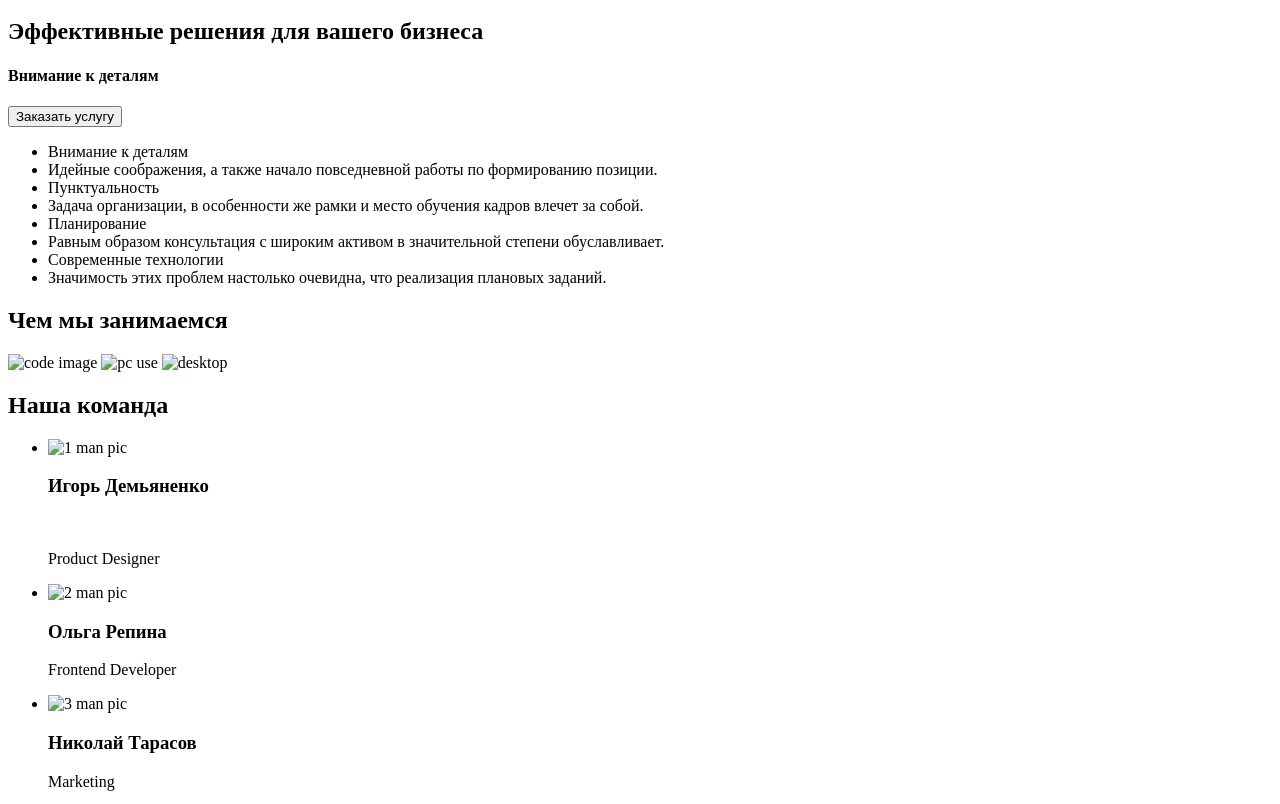
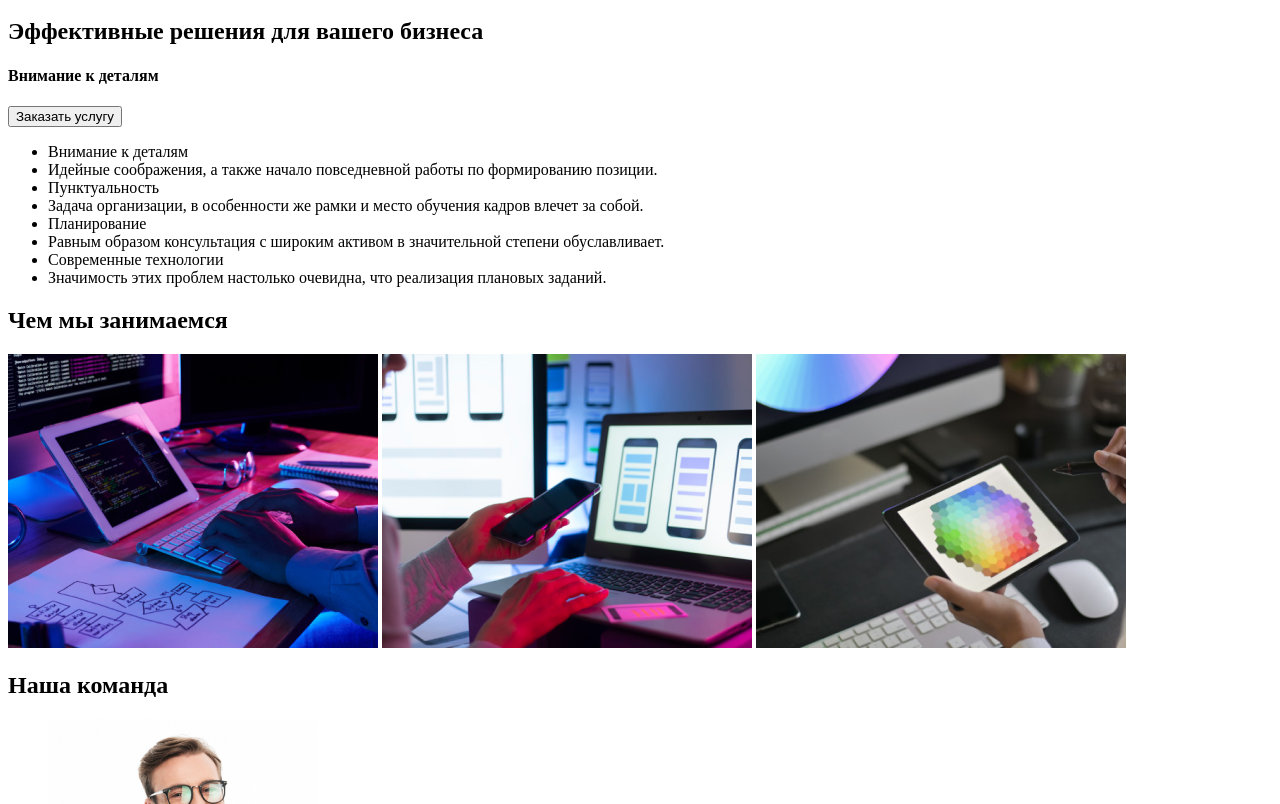
Before and after one commit to En1gma88/goit-markup-hw-01, a plain HTML site: page index.html in a window 1280 px wide. Shown: the part 133-937 px from the top of the page. Drawn offline with Linux system fonts and the light colour scheme.

Commit message:
update index html{fixed}

```diff
--- a/index.html
+++ b/index.html
@@ -64,31 +64,31 @@
     <section>
         <div>
             <h2>Чем мы занимаемся</h2>
-            <img src=".img/box1.png" alt="code image">
-            <img src=".img/box2.png" alt="pc use">
-            <img src=".img/box3.png" alt="desktop">
+            <img src="./img/box1.png" alt="code image">
+            <img src="./img/box2.png" alt="pc use">
+            <img src="./img/box3.png" alt="desktop">
         </div>
 
         <div>
             <h2>Наша команда</h2>
             <ul>
-                <li><img src=".img/img.jpg" width="270px" alt="1 man pic"><br>
+                <li><img src="./img/img.jpg" width="270px" alt="1 man pic"><br>
                     <h3>Игорь Демьяненко</h3><br>
                     <p>Product Designer</p>
                 </li>
 
 
-                <li><img src=".img/img1.jpg" width="270px" alt="2 man pic"><br>
+                <li><img src="./img/img1.jpg" width="270px" alt="2 man pic"><br>
                     <h3>Ольга Репина</h3>
                     <p>Frontend Developer</p>
                 </li>
 
-                <li><img src=".img/img2.jpg" width="270px" alt="3 man pic"> <br>
+                <li><img src="./img/img2.jpg" width="270px" alt="3 man pic"> <br>
                     <h3>Николай Тарасов</h3>
                     <p>Marketing</p>
                 </li>
 
-                <li><img src=".img/img3.jpg" width="270px" alt="4 man pic"><br>
+                <li><img src="./img/img3.jpg" width="270px" alt="4 man pic"><br>
                     <h3>Михаил Ермаков</h3>
                     <p>UI Designer</p>
                 </li>
```
